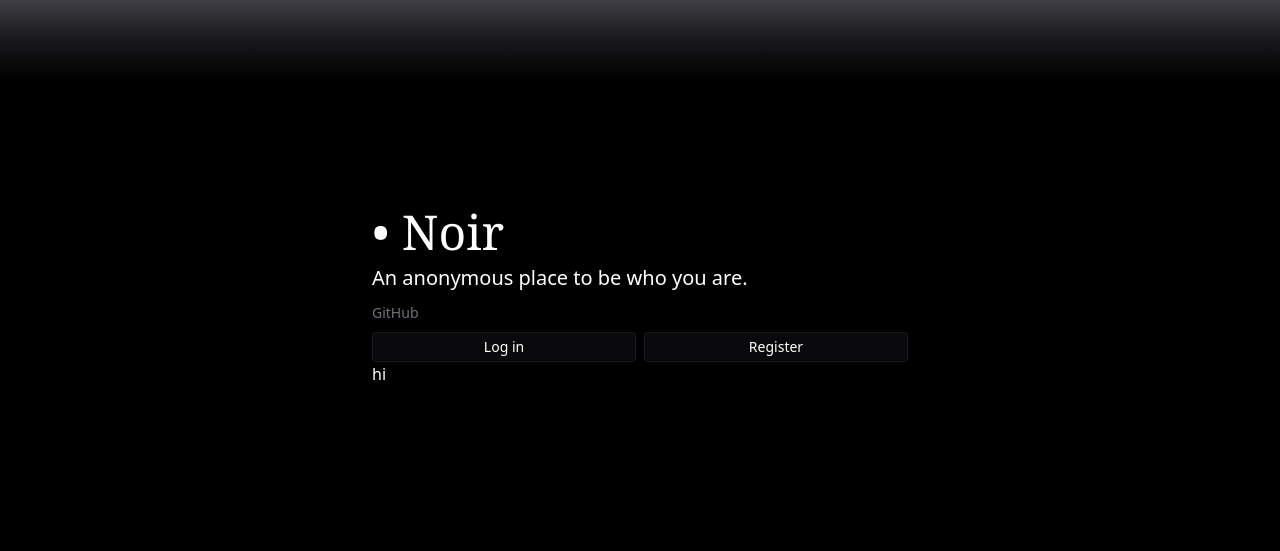
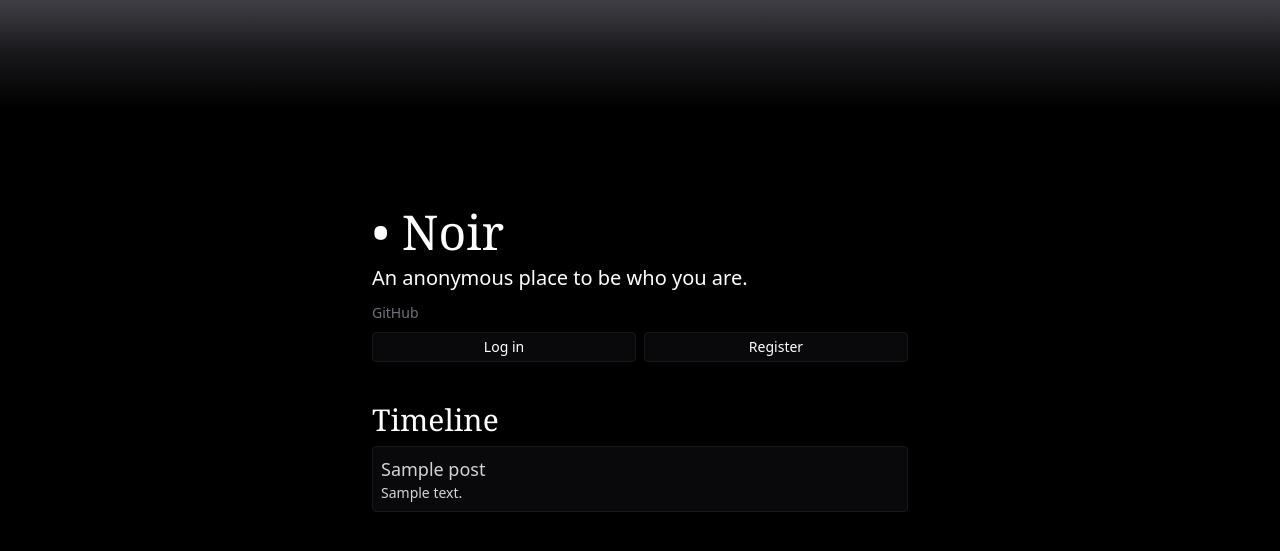
Before and after one commit to xtt28/noir, a Django app: page /posts/list in a window 1280 px wide. Shown: the top 551 px of the page. Run offline with Django 5.2, Linux system fonts and the light colour scheme; tables that the repository leaves empty hold one stand-in row (values such as "Sample post").

Commit message:
Render post summaries in timeline

```diff
--- a/noir/posts/templates/posts/post_list.html
+++ b/noir/posts/templates/posts/post_list.html
@@ -5,5 +5,17 @@
 {% block "title" %}{% trans "Browse posts" %}{% endblock %}
 
 {% block "content" %}
-<h1>hi</h1>
+<section class="mt-10">
+    <h2 class="font-serif text-3xl">{% trans "Timeline" %}</h2>
+    <div class="space-y-3">
+        {% for post in posts %}
+        <div class="p-2 my-2 text-sm transition border rounded bg-zinc-950 border-zinc-900">
+            <h3 class="text-lg text-zinc-300">{{ post.title }}</h3>
+            <div class="overflow-hidden text-zinc-300 text-ellipsis">
+                {{ post.content|truncatechars:100 }}
+            </div>
+        </div>
+        {% endfor %}
+    </div>
+</section>
 {% endblock %}
--- a/noir/static/css/out.css
+++ b/noir/static/css/out.css
@@ -572,6 +572,10 @@ video {
   margin-top: 0.5rem;
 }
 
+.mt-10 {
+  margin-top: 2.5rem;
+}
+
 .block {
   display: block;
 }
@@ -592,6 +596,10 @@ video {
   max-width: 36rem;
 }
 
+.max-w-full {
+  max-width: 100%;
+}
+
 .flex-col {
   flex-direction: column;
 }
@@ -604,6 +612,18 @@ video {
   --tw-space-y-reverse: 0;
   margin-top: calc(0.75rem * calc(1 - var(--tw-space-y-reverse)));
   margin-bottom: calc(0.75rem * var(--tw-space-y-reverse));
+}
+
+.overflow-hidden {
+  overflow: hidden;
+}
+
+.text-ellipsis {
+  text-overflow: ellipsis;
+}
+
+.text-clip {
+  text-overflow: clip;
 }
 
 .rounded {
@@ -697,6 +717,16 @@ video {
   line-height: 1.75rem;
 }
 
+.text-3xl {
+  font-size: 1.875rem;
+  line-height: 2.25rem;
+}
+
+.text-lg {
+  font-size: 1.125rem;
+  line-height: 1.75rem;
+}
+
 .text-white {
   --tw-text-opacity: 1;
   color: rgb(255 255 255 / var(--tw-text-opacity));
@@ -705,6 +735,11 @@ video {
 .text-zinc-500 {
   --tw-text-opacity: 1;
   color: rgb(113 113 122 / var(--tw-text-opacity));
+}
+
+.text-zinc-300 {
+  --tw-text-opacity: 1;
+  color: rgb(212 212 216 / var(--tw-text-opacity));
 }
 
 .transition {
```
